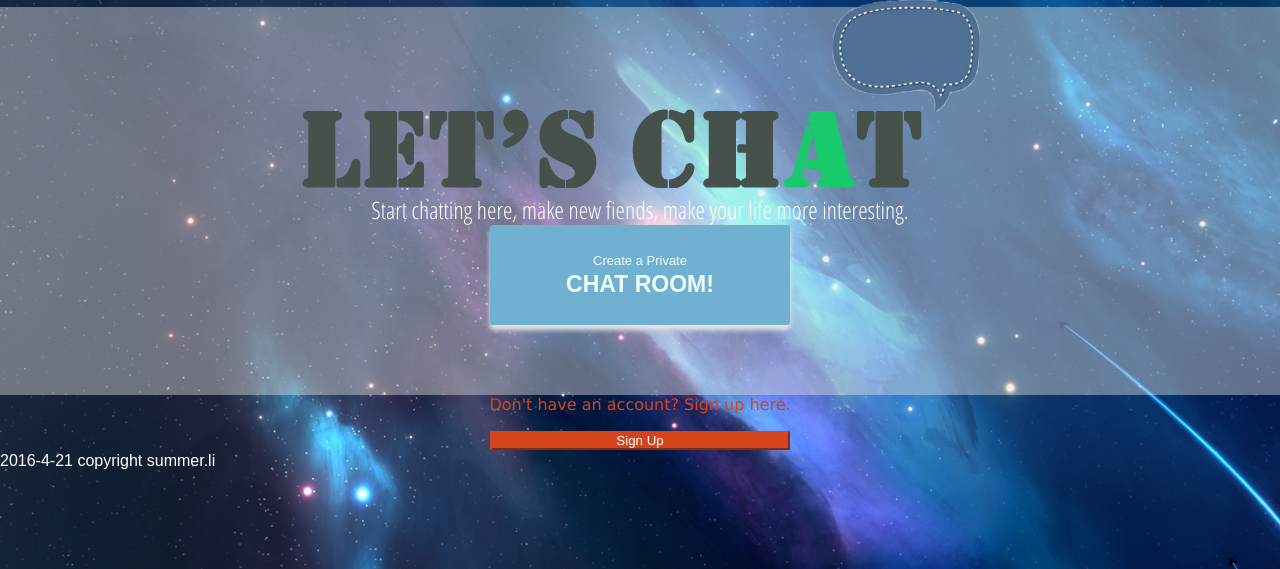
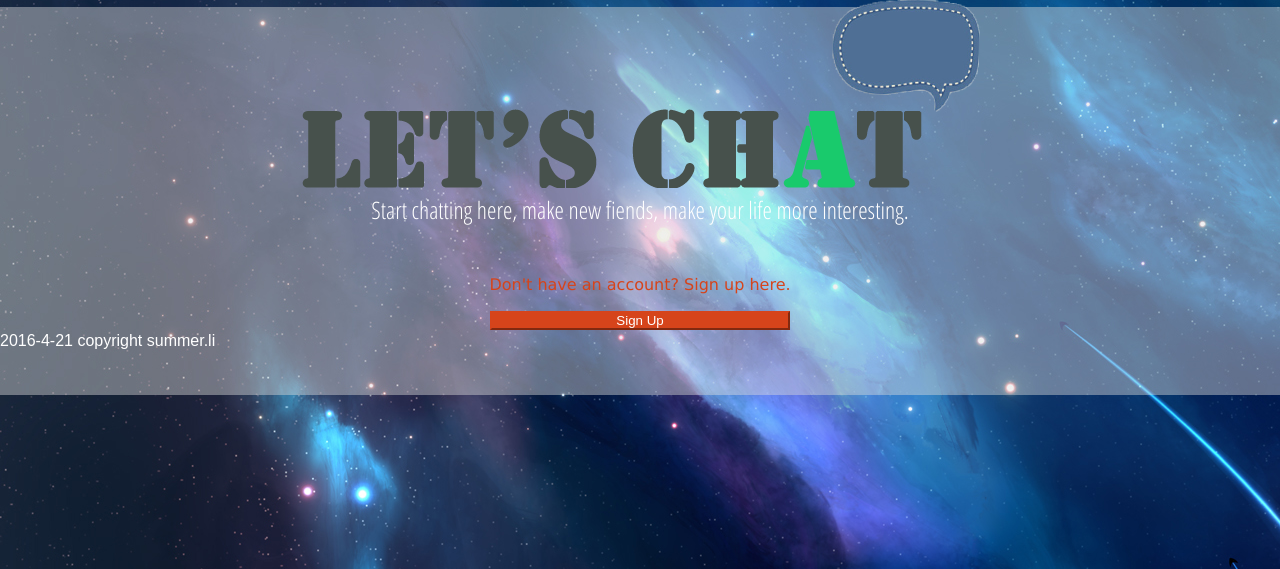
Before and after one commit to summer2200/lixue-chatroom, a Node server app: template views/home.ejs in a window 1280 px wide. Shown: the part 231-800 px from the top of the page. Run offline with Node 20, Linux system fonts and the light colour scheme; the template is opened without the code that fills it, so the values that code supplies are empty; some libraries are stand-ins or nearby versions.

Commit message:
home page

```diff
--- a/views/home.ejs
+++ b/views/home.ejs
@@ -26,12 +26,12 @@
                 <img src="img/homeIcon.png" alt="homelogo" id="homelogo" />
                 <h2 id="chat">Start chatting here, make new fiends, make your life more interesting.</h2>
             </div>
-            <a title="Create" href="/create" id="create">
+           <!--  <a title="Create" href="/create" id="create">
 				<div id="createbutton">
 					<div id="little">Create a Private</div>
 					<div id="big">CHAT ROOM!</div>
 				</div>
-			</a>
+			</a> -->
             <div class="homesignup">
                 <span class="signintext">Don't have an account? Sign up here.</span>
                 <a title="signUp" href="/sign-up" id="signUp">
```
